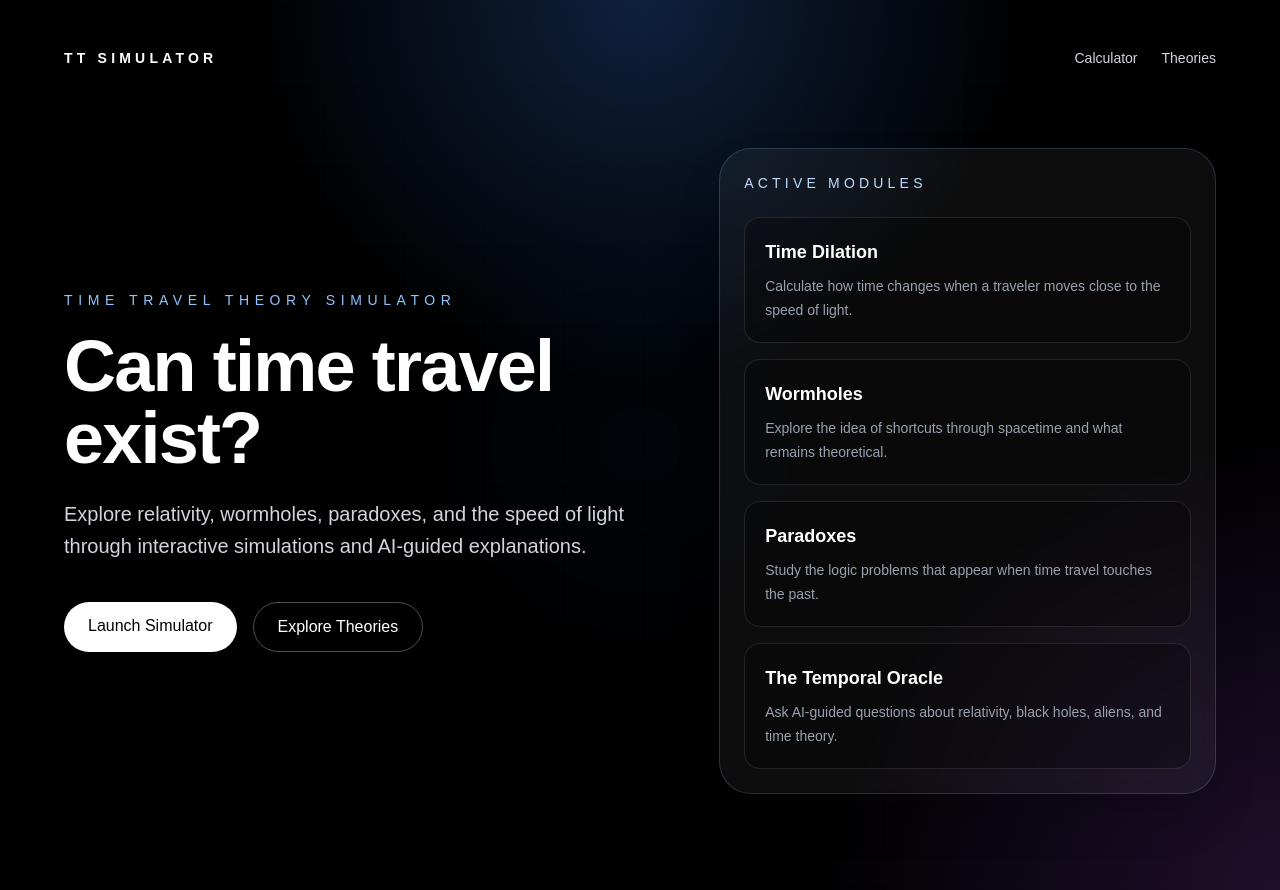
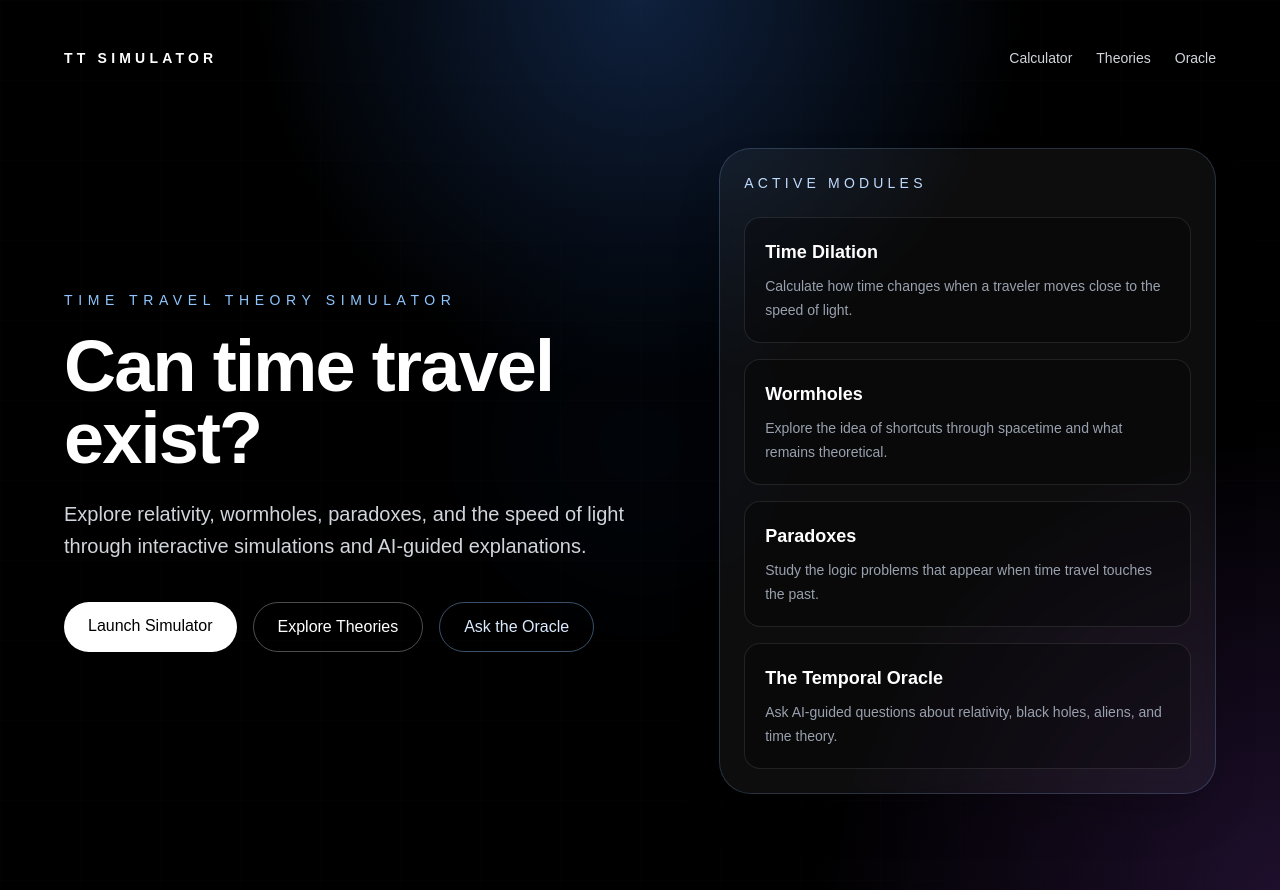
Before and after one commit to anastacia124/time-travel-theory-simulator, a Next.js app: page / in a window 1280 px wide. Built offline with nearby package versions, Linux system fonts and the light colour scheme.

Commit message:
Link oracle page from homepage

```diff
--- a/app/page.tsx
+++ b/app/page.tsx
@@ -59,6 +59,9 @@ export default function Home() {
               <a href="/theories" className="hover:text-white">
                 Theories
               </a>
+              <a href="/oracle" className="hover:text-white">
+                Oracle
+              </a>
             </div>
           </nav>
 
@@ -94,6 +97,13 @@ export default function Home() {
                   className="rounded-full border border-white/30 px-6 py-3 text-center font-medium text-white transition hover:bg-white/10"
                 >
                   Explore Theories
+                </a>
+
+                <a
+                  href="/oracle"
+                  className="rounded-full border border-blue-300/40 px-6 py-3 text-center font-medium text-blue-100 transition hover:bg-blue-300/10"
+                >
+                  Ask the Oracle
                 </a>
               </div>
             </motion.div>
```
